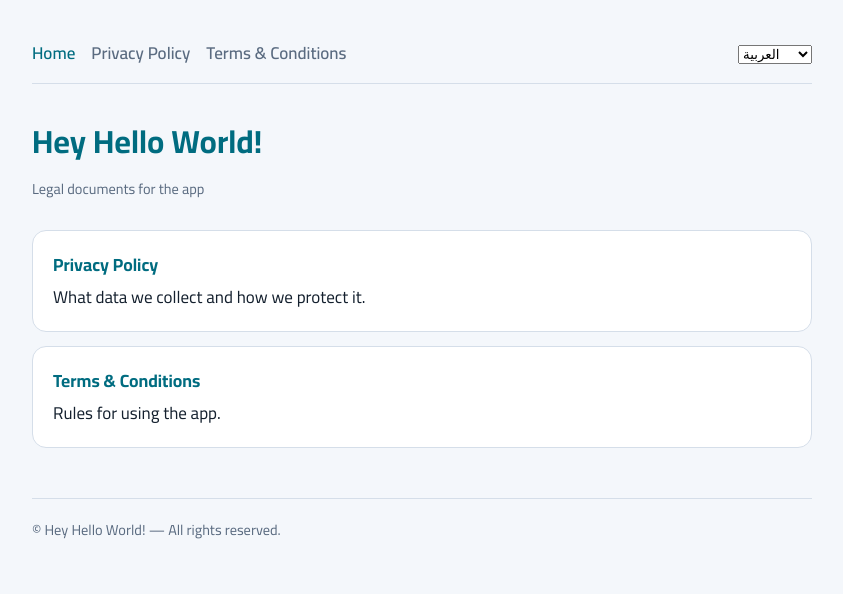
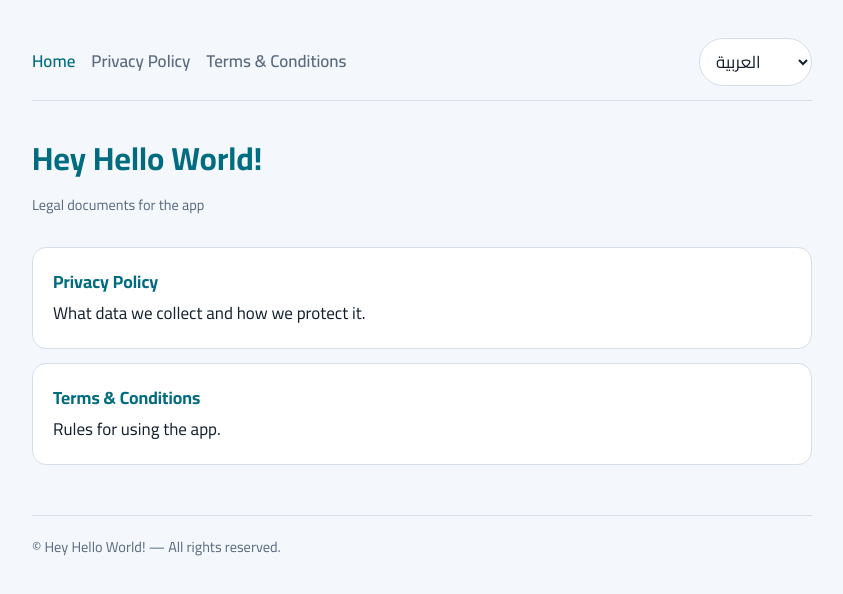
Before and after one commit to heyhelloworld2027-sudo/my-app-legal, a plain HTML site: page index.html in a window 1280 px wide. Shown: the whole page, without its empty margins (218-1061 px from the left). Drawn offline with Linux system fonts and the light colour scheme.

Commit message:
Update style.css

```diff
--- a/style.css
+++ b/style.css
@@ -2,7 +2,7 @@
 @media (prefers-color-scheme:light){:root{--bg:#F4F7FB;--card:#fff;--text:#14202E;--muted:#5A6B80;--accent:#006C80;--red:#C62828;--line:#D5DEE9}}
 *{box-sizing:border-box}
 html{scroll-behavior:smooth}
-body{margin:0;background:var(--bg);color:var(--text);font-family:'Cairo','Segoe UI',Tahoma,Arial,sans-serif;line-height:1.85;font-size:17px}
+body{margin:0;background:var(--bg);color:var(--text);font-family:'Cairo','Segoe UI','Noto Sans SC','PingFang SC','Microsoft YaHei','Noto Sans Devanagari','Nirmala UI',Tahoma,Arial,sans-serif;line-height:1.85;font-size:17px}
 .wrap{max-width:820px;margin:0 auto;padding:24px 20px 80px}
 header.top{display:flex;justify-content:space-between;align-items:center;gap:12px;flex-wrap:wrap;padding:14px 0;border-bottom:1px solid var(--line);margin-bottom:28px}
 header.top nav a{color:var(--muted);text-decoration:none;margin-inline-end:16px;font-weight:600}
@@ -22,4 +22,7 @@ footer{margin-top:50px;padding-top:18px;border-top:1px solid var(--line);color:v
 .cards a:hover{border-color:var(--accent)}
 .cards b{color:var(--accent);display:block;font-size:1.1rem}
 [data-l]{display:none}
-html[data-lang="ar"] [data-l="ar"],html[data-lang="en"] [data-l="en"]{display:revert}
+html[data-lang="ar"] [data-l="ar"],html[data-lang="en"] [data-l="en"],html[data-lang="ru"] [data-l="ru"],html[data-lang="ur"] [data-l="ur"],html[data-lang="es"] [data-l="es"],html[data-lang="de"] [data-l="de"],html[data-lang="fr"] [data-l="fr"],html[data-lang="tr"] [data-l="tr"],html[data-lang="zh"] [data-l="zh"],html[data-lang="hi"] [data-l="hi"]{display:revert}
+section[data-l]{display:none}
+html[data-lang="ar"] section[data-l="ar"],html[data-lang="en"] section[data-l="en"],html[data-lang="ru"] section[data-l="ru"],html[data-lang="ur"] section[data-l="ur"],html[data-lang="es"] section[data-l="es"],html[data-lang="de"] section[data-l="de"],html[data-lang="fr"] section[data-l="fr"],html[data-lang="tr"] section[data-l="tr"],html[data-lang="zh"] section[data-l="zh"],html[data-lang="hi"] section[data-l="hi"]{display:block}
+.lang select{background:var(--card);color:var(--text);border:1px solid var(--line);padding:6px 12px;border-radius:999px;font:inherit}
```
